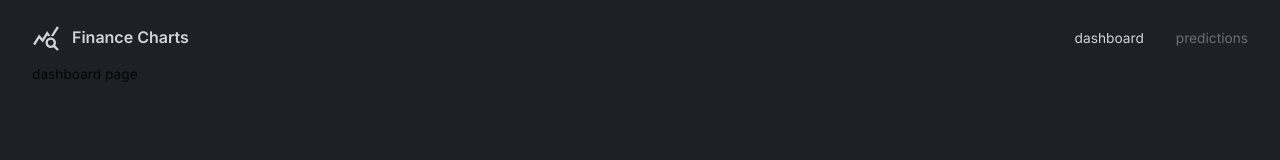
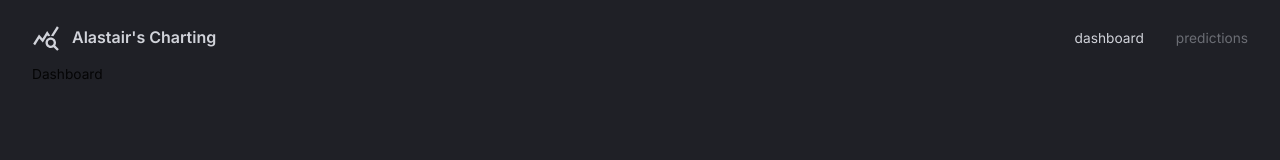
Before and after one commit to alastair10/cfo-assistant, a React (Vite) app in the folder client/: page / in a window 1280 px wide. Shown: the top 160 px of the page. Built offline with nearby package versions, Linux system fonts and the light colour scheme.

Commit message:
Dashboard Layout: define grid template (columns and rows)

```diff
--- a/client/src/App.tsx
+++ b/client/src/App.tsx
@@ -5,6 +5,7 @@
 import { BrowserRouter, Route, Routes } from "react-router-dom";
 import { themeSettings } from "./theme";
 import Navbar from "@/scenes/navbar";
+import Dashboard from "@/scenes/dashboard";
 
 function App() {
   const theme = useMemo(() => createTheme(themeSettings), []);
@@ -22,7 +23,7 @@
               <Navbar />
 
               <Routes>
-                <Route path="/" element={<div>dashboard page</div>}/>
+                <Route path="/" element={<Dashboard />}/>
                 <Route path="/predictions" element={<div>predictions page</div>}/>
               </Routes>
 
--- /dev/null
+++ b/client/src/scenes/dashboard/index.tsx
@@ -0,0 +1,33 @@
+import React from "react";
+import { Box, useTheme } from "@mui/material";
+
+type Props = {};
+
+const gridTemplate = `
+  "a b c"
+  "a b c"
+  "a b c"
+  "a b f"
+  "d e f"
+  "d e f"
+  "d h i"
+  "g h i"
+  "g h j"
+  "g h j"
+`
+
+const Dashboard = (props: Props) => {
+  const { palette } = useTheme();
+
+  return (
+    <Box width="100%" display="grid" gap="1.5rem" sx={{
+      gridTemplateColumns: "repeat(3, minmax(370px, 1fr))",
+      gridTemplateRows: "repeat(10, minmax(60px, 1fr))",
+      gridTemplateAreas: gridTemplate,
+    }}>
+      Dashboard
+    </Box>
+  );
+};
+
+export default Dashboard;
--- a/client/src/scenes/navbar/index.tsx
+++ b/client/src/scenes/navbar/index.tsx
@@ -24,7 +24,7 @@
       <FlexBetween gap="0.75rem">
         <QueryStatsIcon sx={{ fontSize: "28px" }} />
         <Typography variant="h4" fontSize="16px">
-          Finance Charts
+          Alastair's Charting
         </Typography>
       </FlexBetween>
 
```
